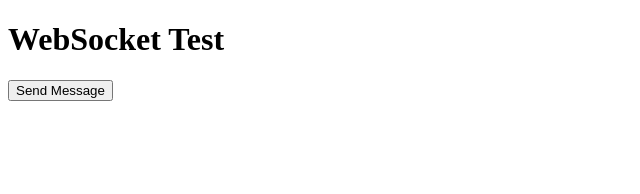
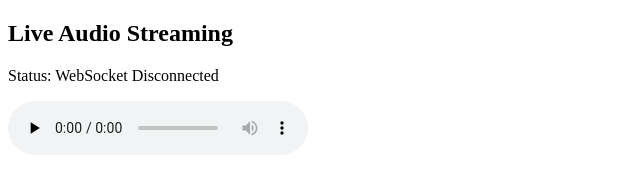
Before and after one commit to mukeahprabhu/multi-tws-audio-stream, a website: page index.html in a window 1280 px wide. Shown: the whole page, without its empty margins (0-640 px from the left). Drawn offline with Linux system fonts and the light colour scheme.

Commit message:
Update index.html

```diff
--- a/index.html
+++ b/index.html
@@ -2,37 +2,59 @@
 <html lang="en">
 <head>
   <meta charset="UTF-8">
-  <title>Multi-TWS Audio Stream</title>
+  <title>Live Audio Streaming</title>
 </head>
 <body>
-  <h1>WebSocket Test</h1>
-  <button onclick="sendMessage()">Send Message</button>
+  <h2>Live Audio Streaming</h2>
+  <p>Status: <span id="status">Connecting...</span></p>
+  <audio id="audio" controls autoplay></audio>
 
   <script>
-    const ws = new WebSocket("wss://multi-tws-audio-backend.onrender.com");
+    const audio = document.getElementById("audio");
+    const mediaSource = new MediaSource();
+    audio.src = URL.createObjectURL(mediaSource);
+    document.getElementById("status").innerText = "Initializing...";
 
-    ws.onopen = () => {
-      console.log("WebSocket connection opened");
-    };
+    let sourceBuffer;
+    let queue = [];
 
-    ws.onerror = (error) => {
-      console.error("WebSocket error:", error);
-    };
+    mediaSource.addEventListener("sourceopen", () => {
+      sourceBuffer = mediaSource.addSourceBuffer('audio/webm; codecs="vorbis"');
 
-    ws.onclose = (event) => {
-      console.warn("WebSocket closed:", event);
-    };
+      sourceBuffer.addEventListener("updateend", () => {
+        if (queue.length > 0 && !sourceBuffer.updating) {
+          sourceBuffer.appendBuffer(queue.shift());
+        }
+      });
 
-    ws.onmessage = (event) => {
-      console.log("Received:", event.data);
-    };
+      connectWebSocket();
+    });
 
-    function sendMessage() {
-      if (ws.readyState === WebSocket.OPEN) {
-        ws.send("Hello from client!");
-      } else {
-        console.warn("WebSocket is not open.");
-      }
+    function connectWebSocket() {
+      const ws = new WebSocket(`wss://${window.location.host}`);
+      ws.binaryType = "arraybuffer";
+
+      ws.onopen = () => {
+        document.getElementById("status").innerText = "Connected to WebSocket server";
+        console.log("WebSocket connection opened.");
+      };
+
+      ws.onmessage = (event) => {
+        if (sourceBuffer.updating || queue.length > 0) {
+          queue.push(event.data);
+        } else {
+          sourceBuffer.appendBuffer(event.data);
+        }
+      };
+
+      ws.onerror = (err) => {
+        console.error("WebSocket error:", err);
+      };
+
+      ws.onclose = () => {
+        document.getElementById("status").innerText = "WebSocket Disconnected";
+        console.log("WebSocket closed");
+      };
     }
   </script>
 </body>
```
